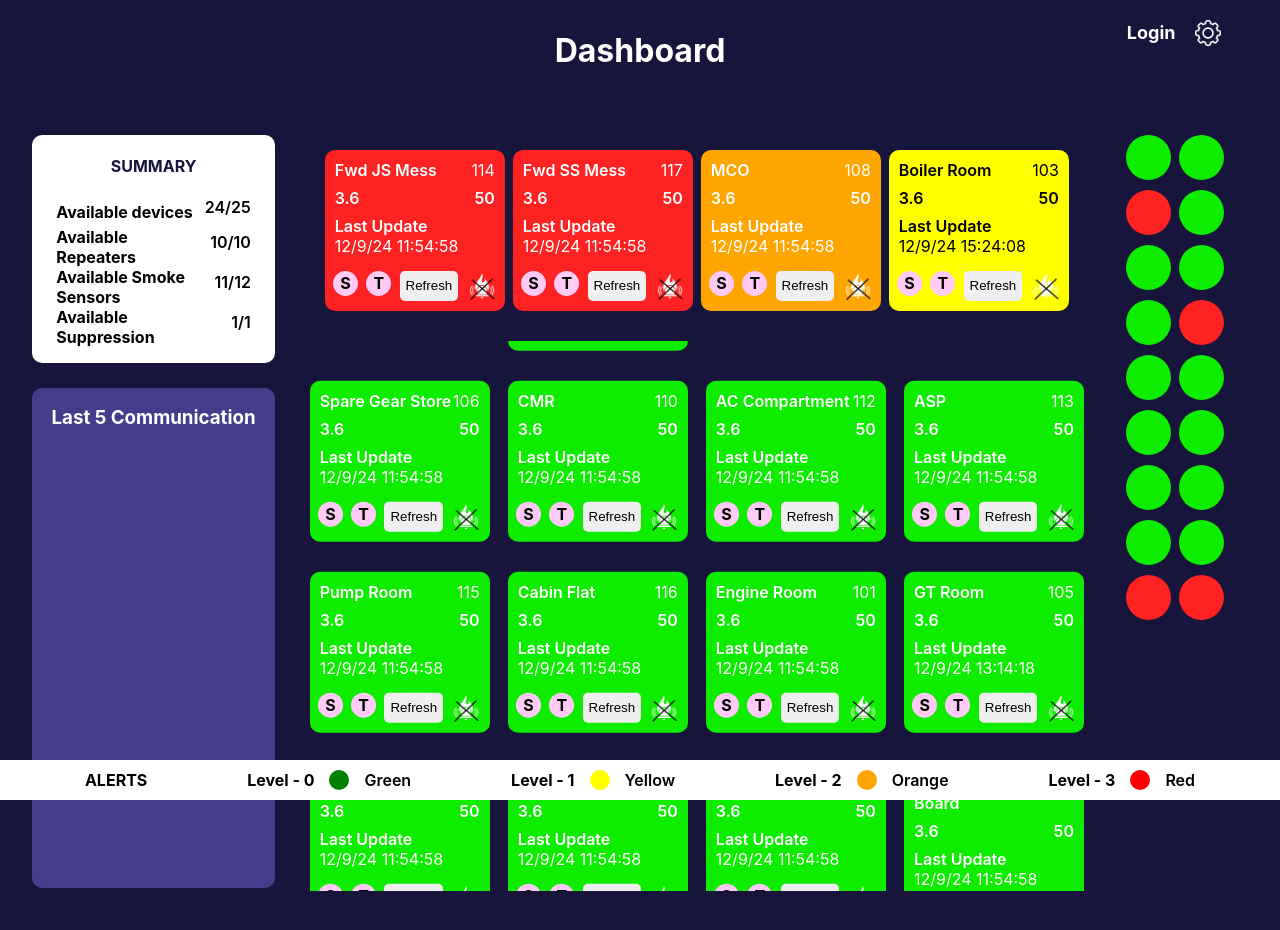
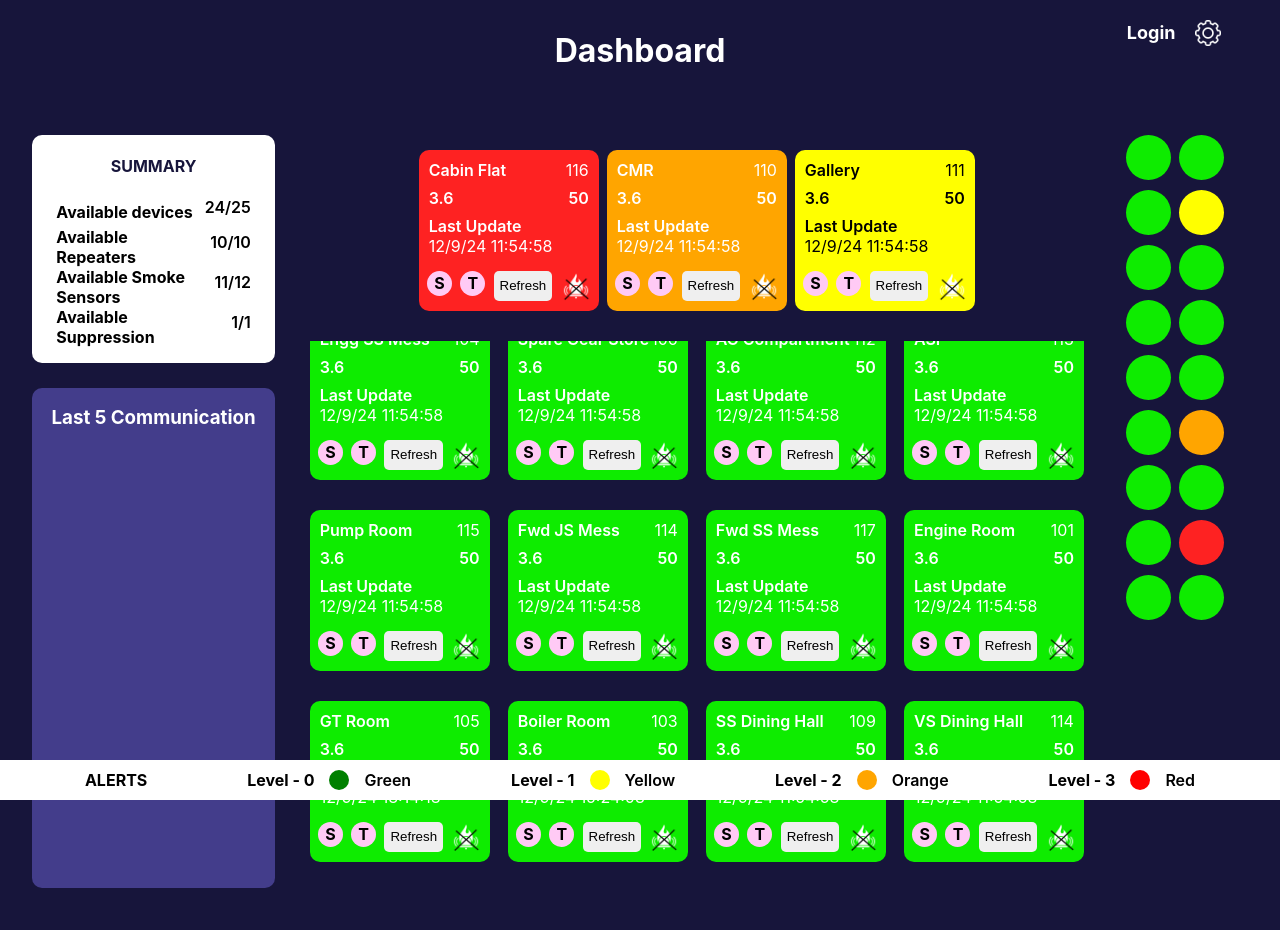
Before and after one commit to cee-diksha/fire_detection, a React (Create React App) app: page / in a window 1280 px wide. Shown: the top 930 px of the page. Built offline with nearby package versions, Linux system fonts and the light colour scheme.

Commit message:
ui modifications

```diff
--- a/src/components/AlertCircle.js
+++ b/src/components/AlertCircle.js
@@ -5,7 +5,7 @@ const AlertCircle = ({item}) => {
     const {status} = item
 
   return (
-    <div className='alertCircle-wrapper' style={{backgroundColor: `${status === "success" ? "#0eec00" : "#fe2222"}`}}>
+    <div className='alertCircle-wrapper' style={{backgroundColor: `${status === "success" ? "#0eec00" : status === "yellow" ? "#FFFF00" : status === "orange" ? "#FFA500" : "#fe2222"}`}}>
 
     </div>
   )
--- a/src/pages/Dashboard.js
+++ b/src/pages/Dashboard.js
@@ -15,7 +15,7 @@ const Dashboard = () => {
         {id: 1, status: "success", data: {node_name: "Engine Room", node_id: 101, bat_volt: 3.6, temp: "50", last_update: "12/9/24 11:54:58"}},
         {id: 2, status: "success", data: {node_name: "GT Room", node_id: 105, bat_volt: 3.6, temp: "50", last_update: "12/9/24 13:14:18"}},
         {id: 3, status: "success", data: {node_name: "Boiler Room", node_id: 103, bat_volt: 3.6, temp: "50", last_update: "12/9/24 15:24:08"}},
-        {id: 4, status: "success", data: {node_name: "Gallery", node_id: 111, bat_volt: 3.6, temp: "50", last_update: "12/9/24 11:54:58"}},
+        {id: 4, status: "yellow", data: {node_name: "Gallery", node_id: 111, bat_volt: 3.6, temp: "50", last_update: "12/9/24 11:54:58"}},
         {id: 5, status: "success", data: {node_name: "SS Dining Hall", node_id: 109, bat_volt: 3.6, temp: "50", last_update: "12/9/24 11:54:58"}},
         {id: 6, status: "success", data: {node_name: "VS Dining Hall", node_id: 114, bat_volt: 3.6, temp: "50", last_update: "12/9/24 11:54:58"}},
         {id: 7, status: "success", data: {node_name: "Main Switch Board", node_id: 107, bat_volt: 3.6, temp: "50", last_update: "12/9/24 11:54:58"}},
@@ -23,37 +23,14 @@ const Dashboard = () => {
         {id: 9, status: "success", data: {node_name: "Engg JS Mess", node_id: 102, bat_volt: 3.6, temp: "50", last_update: "12/9/24 11:54:58"}},
         {id: 10, status: "success", data: {node_name: "Engg SS Mess", node_id: 104, bat_volt: 3.6, temp: "50", last_update: "12/9/24 11:54:58"}},
         {id: 11, status: "success", data: {node_name: "Spare Gear Store", node_id: 106, bat_volt: 3.6, temp: "50", last_update: "12/9/24 11:54:58"}},
-        {id: 12, status: "success", data: {node_name: "CMR", node_id: 110, bat_volt: 3.6, temp: "50", last_update: "12/9/24 11:54:58"}},
+        {id: 12, status: "orange", data: {node_name: "CMR", node_id: 110, bat_volt: 3.6, temp: "50", last_update: "12/9/24 11:54:58"}},
         {id: 13, status: "success", data: {node_name: "AC Compartment", node_id: 112, bat_volt: 3.6, temp: "50", last_update: "12/9/24 11:54:58"}},
         {id: 14, status: "success", data: {node_name: "ASP", node_id: 113, bat_volt: 3.6, temp: "50", last_update: "12/9/24 11:54:58"}},
         {id: 15, status: "success", data: {node_name: "Pump Room", node_id: 115, bat_volt: 3.6, temp: "50", last_update: "12/9/24 11:54:58"}},
-        {id: 16, status: "success", data: {node_name: "Cabin Flat", node_id: 116, bat_volt: 3.6, temp: "50", last_update: "12/9/24 11:54:58"}},
+        {id: 16, status: "danger", data: {node_name: "Cabin Flat", node_id: 116, bat_volt: 3.6, temp: "50", last_update: "12/9/24 11:54:58"}},
         {id: 17, status: "success", data: {node_name: "Fwd JS Mess", node_id: 114, bat_volt: 3.6, temp: "50", last_update: "12/9/24 11:54:58"}},
         {id: 18, status: "success", data: {node_name: "Fwd SS Mess", node_id: 117, bat_volt: 3.6, temp: "50", last_update: "12/9/24 11:54:58"}}
     ])
-
-    setTimeout(() => {
-        setCardData([
-            {id: 1, status: "success", data: {node_name: "Engine Room", node_id: 101, bat_volt: 3.6, temp: "50", last_update: "12/9/24 11:54:58"}},
-            {id: 2, status: "success", data: {node_name: "GT Room", node_id: 105, bat_volt: 3.6, temp: "50", last_update: "12/9/24 13:14:18"}},
-            {id: 3, status: "yellow", data: {node_name: "Boiler Room", node_id: 103, bat_volt: 3.6, temp: "50", last_update: "12/9/24 15:24:08"}},
-            {id: 4, status: "success", data: {node_name: "Gallery", node_id: 111, bat_volt: 3.6, temp: "50", last_update: "12/9/24 11:54:58"}},
-            {id: 5, status: "success", data: {node_name: "SS Dining Hall", node_id: 109, bat_volt: 3.6, temp: "50", last_update: "12/9/24 11:54:58"}},
-            {id: 6, status: "success", data: {node_name: "VS Dining Hall", node_id: 114, bat_volt: 3.6, temp: "50", last_update: "12/9/24 11:54:58"}},
-            {id: 7, status: "success", data: {node_name: "Main Switch Board", node_id: 107, bat_volt: 3.6, temp: "50", last_update: "12/9/24 11:54:58"}},
-            {id: 8, status: "orange", data: {node_name: "MCO", node_id: 108, bat_volt: 3.6, temp: "50", last_update: "12/9/24 11:54:58"}},
-            {id: 9, status: "success", data: {node_name: "Engg JS Mess", node_id: 102, bat_volt: 3.6, temp: "50", last_update: "12/9/24 11:54:58"}},
-            {id: 10, status: "success", data: {node_name: "Engg SS Mess", node_id: 104, bat_volt: 3.6, temp: "50", last_update: "12/9/24 11:54:58"}},
-            {id: 11, status: "success", data: {node_name: "Spare Gear Store", node_id: 106, bat_volt: 3.6, temp: "50", last_update: "12/9/24 11:54:58"}},
-            {id: 12, status: "success", data: {node_name: "CMR", node_id: 110, bat_volt: 3.6, temp: "50", last_update: "12/9/24 11:54:58"}},
-            {id: 13, status: "success", data: {node_name: "AC Compartment", node_id: 112, bat_volt: 3.6, temp: "50", last_update: "12/9/24 11:54:58"}},
-            {id: 14, status: "success", data: {node_name: "ASP", node_id: 113, bat_volt: 3.6, temp: "50", last_update: "12/9/24 11:54:58"}},
-            {id: 15, status: "success", data: {node_name: "Pump Room", node_id: 115, bat_volt: 3.6, temp: "50", last_update: "12/9/24 11:54:58"}},
-            {id: 16, status: "success", data: {node_name: "Cabin Flat", node_id: 116, bat_volt: 3.6, temp: "50", last_update: "12/9/24 11:54:58"}},
-            {id: 17, status: "danger", data: {node_name: "Fwd JS Mess", node_id: 114, bat_volt: 3.6, temp: "50", last_update: "12/9/24 11:54:58"}},
-            {id: 18, status: "danger", data: {node_name: "Fwd SS Mess", node_id: 117, bat_volt: 3.6, temp: "50", last_update: "12/9/24 11:54:58"}}
-        ])
-    }, 5000)
   return (
     <>
         <div className='dashboard-wrapper'>
```
